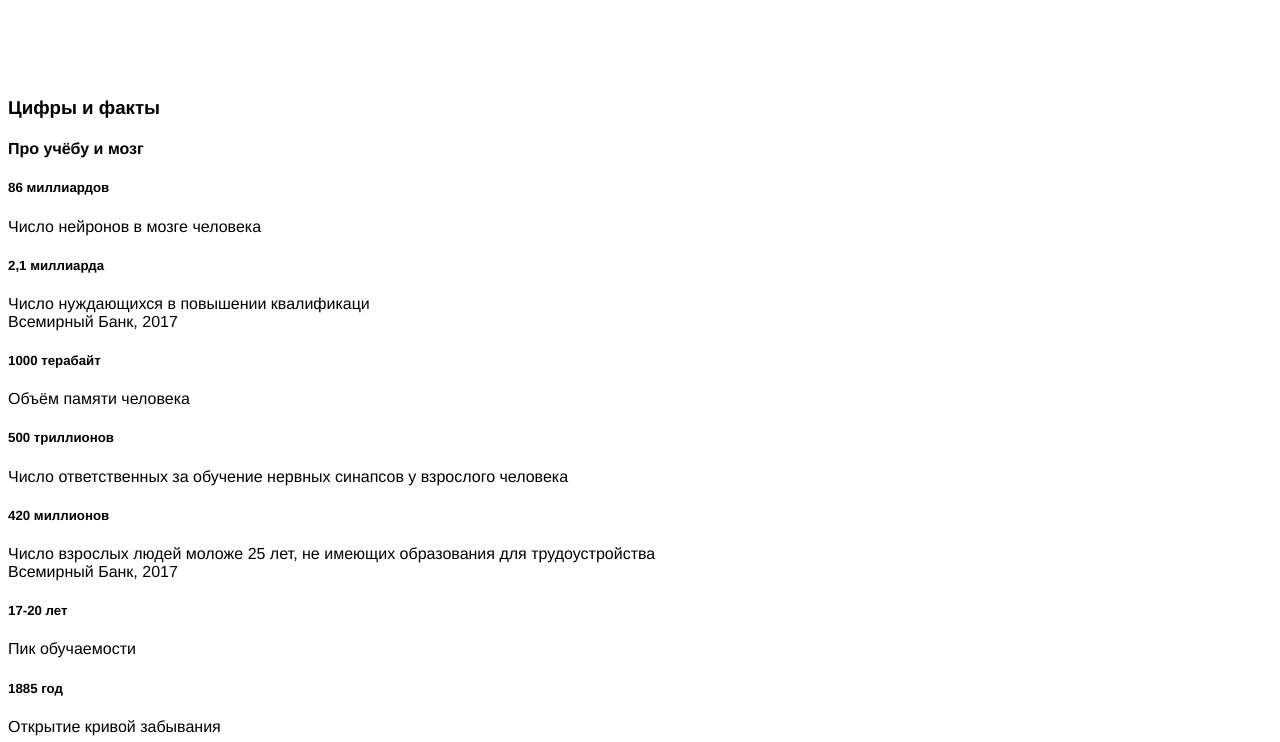
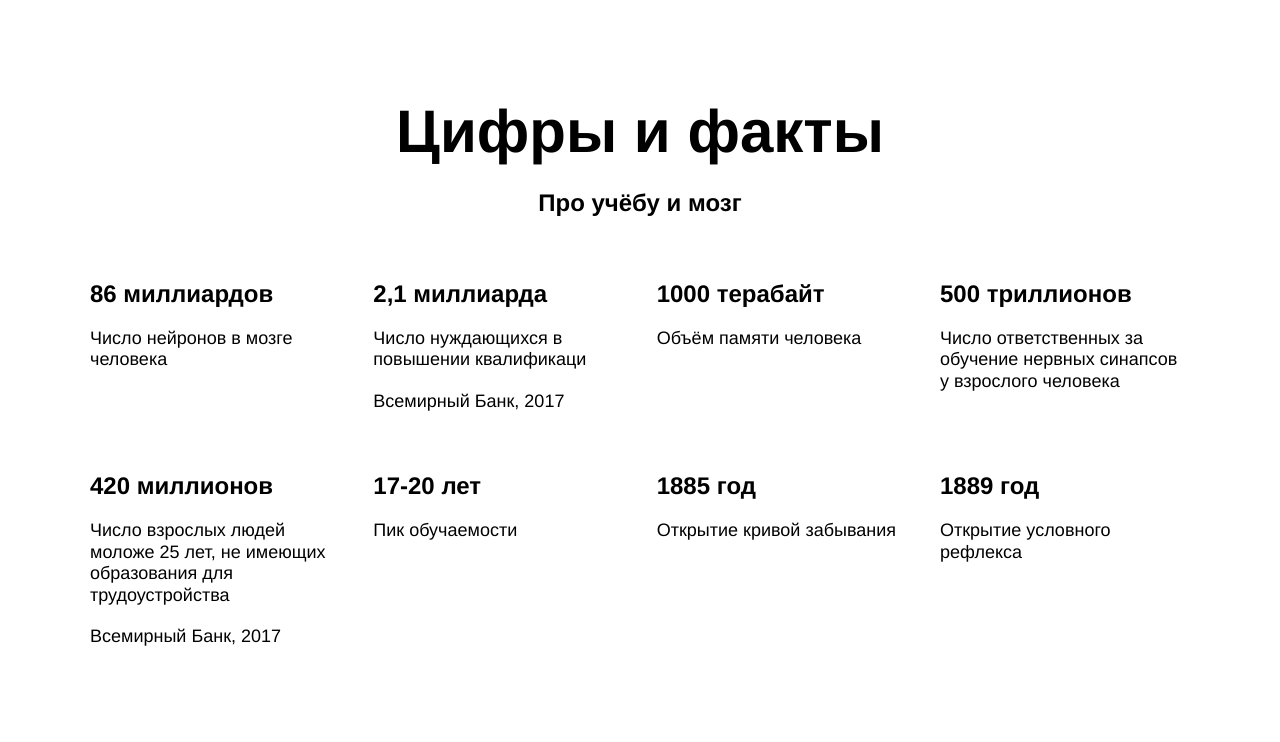
Before and after one commit to tereneka/how-to-learn, a plain HTML site: page index.html in a window 1280 px wide. Shown: the part 1267-2009 px from the top of the page. Drawn offline with Linux system fonts and the light colour scheme.

Commit message:
fixed classes in blocks description and digits

```diff
--- a/index.html
+++ b/index.html
@@ -24,7 +24,8 @@
       <!-- Основное содержимое страницы. -->
       <main class="content">
         <!-- Секция, блок description. -->
-        <section class="two-columns content__section">
+        <section class="description content__section">
+          <div class="two-columns">
             <h3 class="two-columns__brief">Главные проблемы в обучении</h3>
             <div class="two-columns__main-text">
               <p class="two-columns__paragraph">
@@ -45,12 +46,13 @@
                 на примере обучения в Практикуме.
               </p>
             </div>
+          </div>
         </section>
 
         <!-- Секция, блок digits. -->
-        <section class="content__section">
+        <section class="digits content__section">
           <h3 class="section-title">Цифры и факты</h3>
-          <h4 class="section-subtitle">Про учёбу и мозг</h4>
+          <h4 class=" section-subtitle digits__section-subtitle">Про учёбу и мозг</h4>
           <div class="table">
             <div class="table__cell">
               <h5 class="table__heading">86 миллиардов</h5>
@@ -62,8 +64,7 @@
               <h5 class="table__heading">2,1 миллиарда</h5>
               <p class="table__text">
                 Число нуждающихся в повышении квалификаци
-                <br>
-                Всемирный Банк, 2017
+                <span class="table__span-breaker">Всемирный Банк, 2017</span>
               </p>
             </div>
             <div class="table__cell">
@@ -82,8 +83,7 @@
               <h5 class="table__heading">420 миллионов</h5>
               <p class="table__text">
                 Число взрослых людей моложе 25 лет, не имеющих образования для трудоустройства
-                <br>
-                Всемирный Банк, 2017
+                <span class="table__span-breaker">Всемирный Банк, 2017</span>
               </p>
             </div>
             <div class="table__cell">
@@ -106,14 +106,16 @@
         </section>
 
         <!-- Секция, блок feynman. -->
-        <section class="content__section"></section>
+        <section class="feynman content__section"></section>
 
         <!-- Секция, блок kaufman. -->
-        <section class="content__section"></section>
+        <section class="kaufman content__section"></section>
       </main>
 
       <!-- Подвал сайта. -->
-      <footer class="footer page__footer"></footer>
+      <footer class="footer page__footer">
+        <img class="logo logo_place_footer" src="./images/logo_place_header.svg" alt="Яндекс Практикум">
+      </footer>
     </div>
   </body>
 </html>
--- a/styles/style.css
+++ b/styles/style.css
@@ -72,14 +72,6 @@
 .header__link {
 }
 
-.header__main-illustration {
-  width: 765px;
-  height: 608px;
-  position: absolute;
-  bottom: 0;
-  right: 0;
-}
-
 .header__square-pic {
   height: 568px;
   width: 568px;
@@ -89,11 +81,19 @@
   right: 0;
 }
 
+.header__main-illustration {
+  width: 765px;
+  height: 608px;
+  position: absolute;
+  bottom: 0;
+  right: 0;
+}
+
 .content {
 }
 
 .content__section {
-  margin: auto; /* отцентрировала все секции */
+  margin: auto; /* ??? отцентрировала все секции */
   margin-top: 100px; /* установила отступы между секциями */
 }
 
@@ -101,18 +101,22 @@
   margin: 90px auto; /* установила отступы для последней секции, отличные от остальных */
 }
 
+.description {
+}
+
 .two-columns {
   display: flex;
   justify-content: space-between;
   width: 80%;
+  margin: auto;
 }
 
 .two-columns__brief {
+  width: 175px;
+  color: var(--blue);
   margin: 0; /*сбросила отступы браузера*/
-  width: 175px;
   line-height: 1.2;
   font-size: 18px;
-  color: var(--blue);
 }
 
 .two-columns__main-text {
@@ -121,8 +125,7 @@
 }
 
 .two-columns__paragraph {
-  margin: 0; /*сбросила отступы браузера*/
-  margin-bottom: 30px;
+  margin: 0 0 30px; /*сбросила отступы браузера, установила отступ снизу 30px*/
   line-height: 34px;
   font-size: 24px;
 }
@@ -135,24 +138,60 @@
   font-weight: 600;
 }
 
+.digits {
+}
+
 .section-title {
   width: 60%;
+  margin: 0 auto; /*сбросила отступы браузера и выраняла по центру*/
+  text-align: center;
+  line-height: 1.15;
+  font-size: 60px;
+  font-weight: 600;
 }
 
 .section-subtitle {
   width: 60%;
+  margin: 0 auto; /*сбросила отступы браузера и выраняла по центру*/
+  text-align: center;
+  line-height: 34px;
+  font-size: 24px;
+}
+
+.digits__section-subtitle {
+  margin-top: 20px;
 }
 
 .table {
+  width: 1100px;
+  margin: auto;
+  display: flex;
+  justify-content: space-between;
+  flex-wrap: wrap;
 }
 
 .table__cell {
+  width: 250px;
+  margin-top: 60px;
 }
 
 .table__heading {
+  margin: 0; /*сбросила отступы браузера*/
+  margin-bottom: 20px;
+  line-height: 1.15;
+  font-size: 24px;
+  font-weight: 600;
 }
 
 .table__text {
+  margin: 0; /*сбросила отступы браузера*/
+  line-height: 1.2;
+  font-size: 18px;
+}
+
+.table__span-breaker {
+  display: block;
+  margin-top: 20px;
 }
 
 .footer {
```
